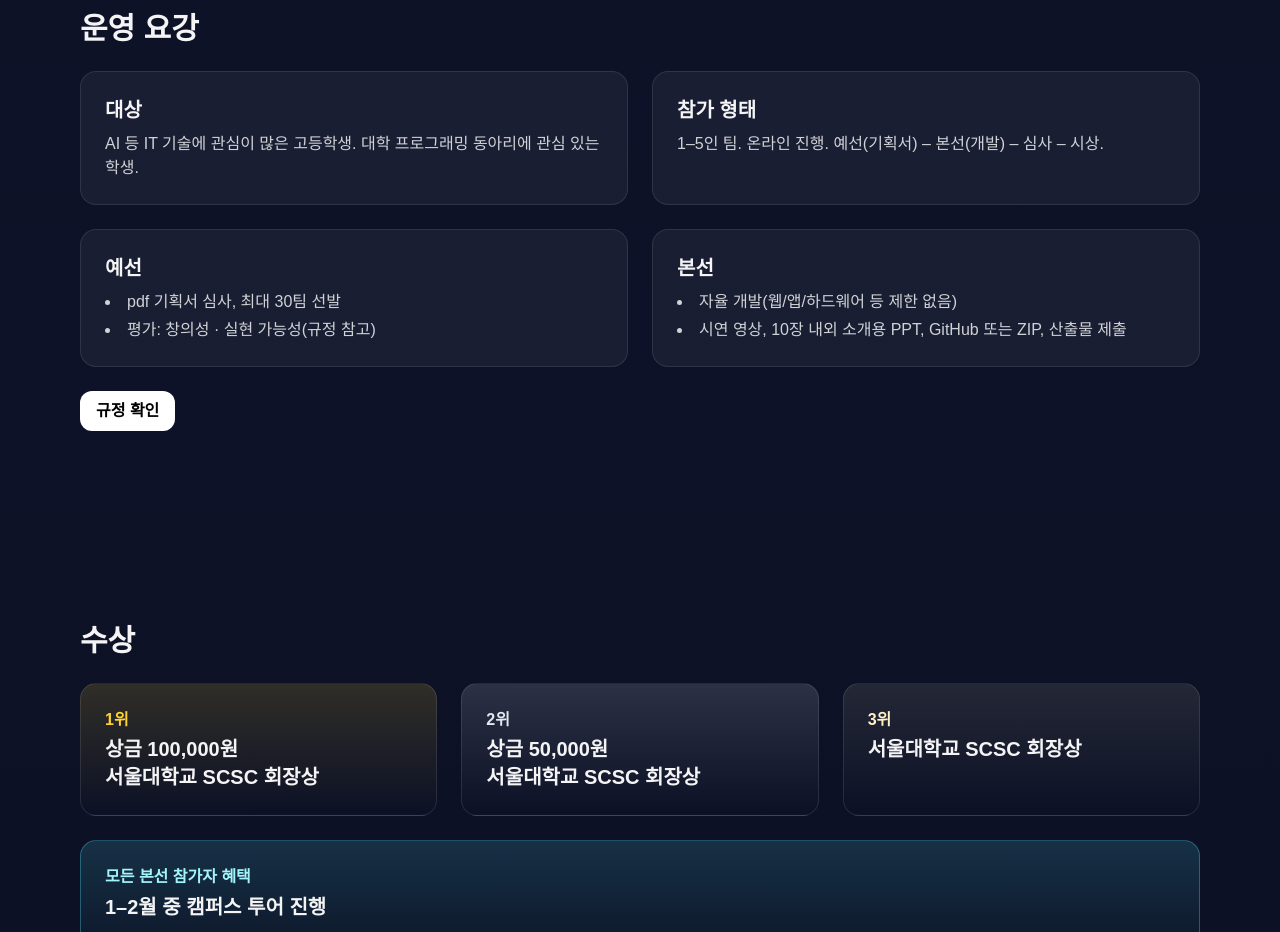
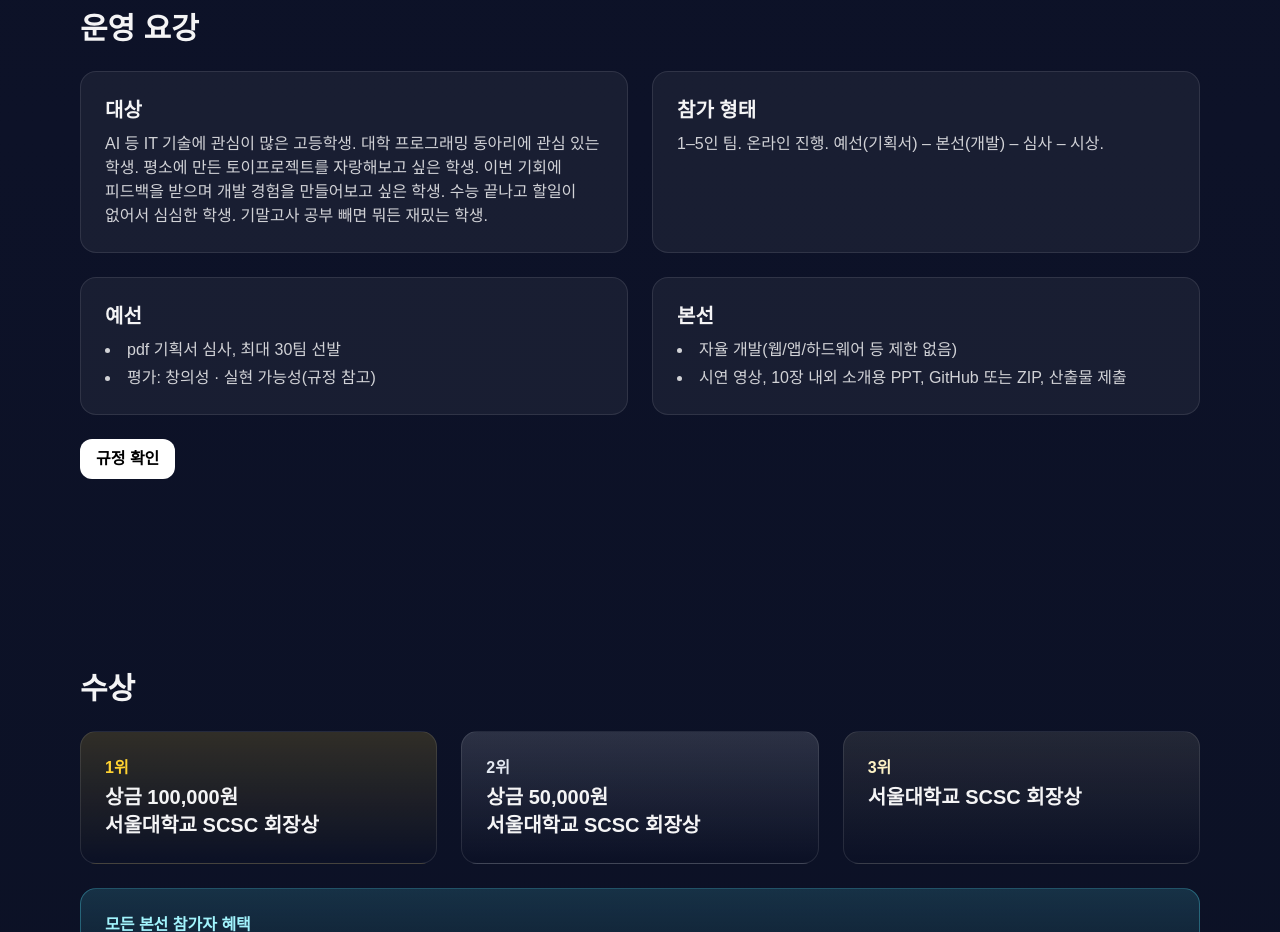
Before and after one commit to coshaman/scsc-hackathon, a Next.js app: page / in a window 1280 px wide. Shown: the part 2080-3012 px from the top of the page. Built offline with nearby package versions, Linux system fonts and the light colour scheme.

Commit message:
Update page.jsx

```diff
--- a/app/page.jsx
+++ b/app/page.jsx
@@ -273,7 +273,7 @@
         <div className="mt-6 grid md:grid-cols-2 gap-6">
           <div className="rounded-2xl border border-white/10 bg-white/5 p-6">
             <h3 className="font-semibold text-xl">대상</h3>
-            <p className="mt-2 text-white/80">AI 등 IT 기술에 관심이 많은 고등학생. 대학 프로그래밍 동아리에 관심 있는 학생.</p>
+            <p className="mt-2 text-white/80">AI 등 IT 기술에 관심이 많은 고등학생. 대학 프로그래밍 동아리에 관심 있는 학생. 평소에 만든 토이프로젝트를 자랑해보고 싶은 학생. 이번 기회에 피드백을 받으며 개발 경험을 만들어보고 싶은 학생. 수능 끝나고 할일이 없어서 심심한 학생. 기말고사 공부 빼면 뭐든 재밌는 학생.</p>
           </div>
           <div className="rounded-2xl border border-white/10 bg-white/5 p-6">
             <h3 className="font-semibold text-xl">참가 형태</h3>
```
